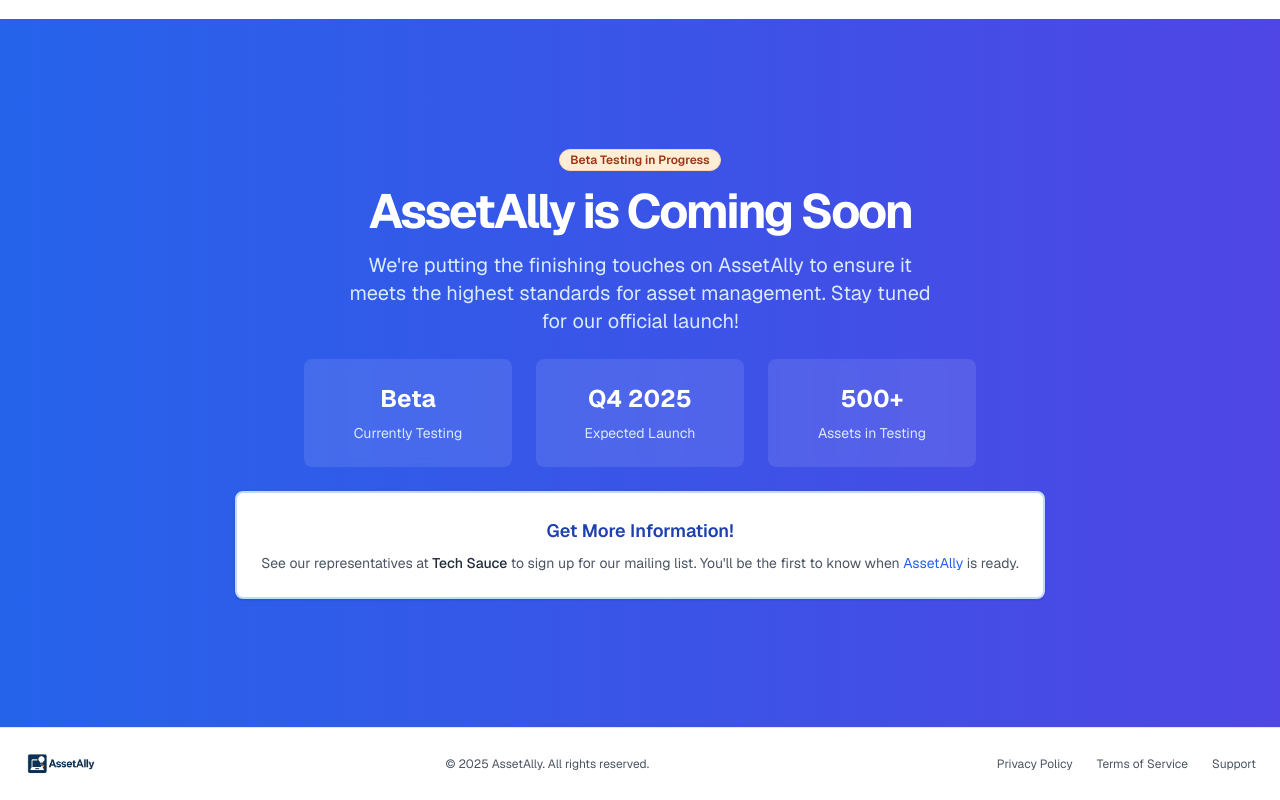
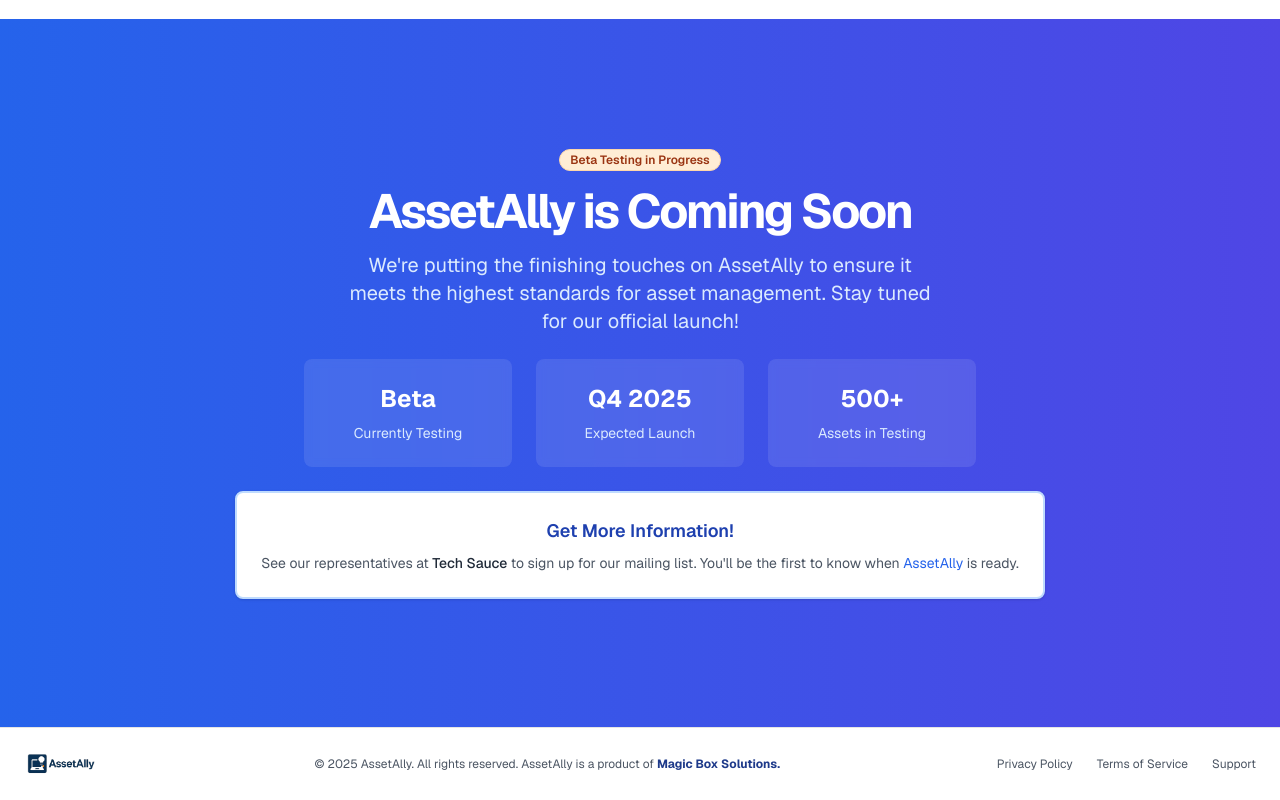
Before and after one commit to lominism/asset-ally, a Next.js app: page / in a window 1280 px wide. Shown: the part 5745-6545 px from the top of the page. Built offline with nearby package versions, Linux system fonts and the light colour scheme.

Commit message:
added to footer

```diff
--- a/app/page.tsx
+++ b/app/page.tsx
@@ -650,6 +650,10 @@ export default function AssetAllyLanding() {
           </div>
           <p className="text-xs text-gray-600">
             © {new Date().getFullYear()} AssetAlly. All rights reserved.
+            AssetAlly is a product of{" "}
+            <span className="text-blue-900 font-bold">
+              Magic Box Solutions.
+            </span>
           </p>
           <nav className="flex gap-4 sm:gap-6">
             <Link
```
